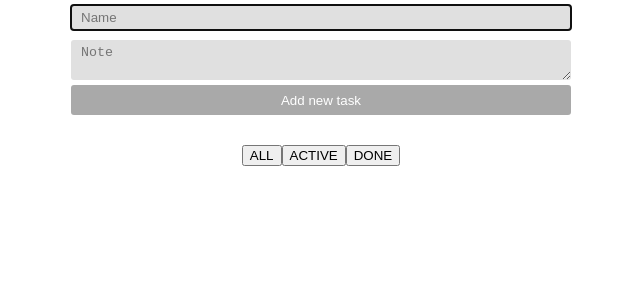
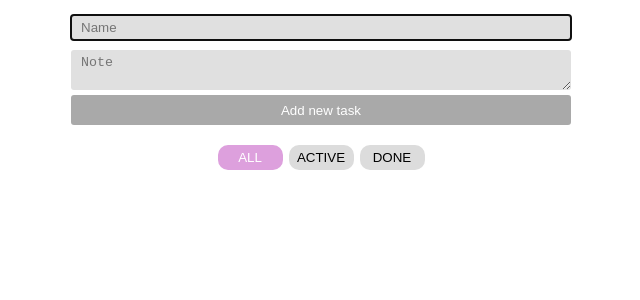
Before and after one commit to programming-ham/todo-react, a React (Create React App) app: page / in a window 1280 px wide. Shown: the top 300 px of the page, without its empty margins (319-959 px from the left). Built offline with nearby package versions, Linux system fonts and the light colour scheme.

Commit message:
エラー削減、フィルターのスタイル実装、FilterロジックをAppからListへ移行

```diff
--- a/src/App.jsx
+++ b/src/App.jsx
@@ -1,23 +1,22 @@
+import "./style/main.css";
 import {useState} from "react";
-import "./style/main.css";
 import {nanoid} from "nanoid";
 import Form from "./Form";
 import List from "./List";
 
 const App = () => {
-  const [filter, setFilter] = useState("ALL");
-  const handleFilterChange = value => setFilter(value);
   const [items, setItems] = useState([]);
   const addItem = (text1, text2) => {
-    setItems([...items, {content1: text1, content2: text2, done: false, id: nanoid()}])
+    setItems([...items, {key: nanoid(), content1: text1, content2: text2, done: false}])
   };
-  const deleteItem = (id) => {
-    setItems(items.filter((item) => item.id !== id));
+  const deleteItem = (key) => {
+    setItems(items.filter((item) => item.key !== key));
   };
-  const handleCheck = checked => {
+
+  const handleCheck = c => {
     const newItems = items.map(item => {
-      if(item.id === checked.id) {
-        item.done = !item.done;
+      if(item.key === c.key) {
+        item.done = !item.done
       }
       return item;
     });
@@ -26,14 +25,13 @@ const App = () => {
 
   return (
     <>
-      <Form addItem = {addItem}/>
+      <Form
+        addItem = {addItem}
+        />
       <List
-        key = {items.id}
-        handleFilterChange = {handleFilterChange}
-        filter = {filter}
         items = {items}
+        handleCheck ={handleCheck}
         deleteItem = {deleteItem}
-        handleCheck = {handleCheck}
       />
     </>
   );
--- a/src/Filter.jsx
+++ b/src/Filter.jsx
@@ -1,27 +1,27 @@
-import classNames from "classnames";
+import classnames from "classnames";
 
 const Filter = ({handleFilterChange, value}) => {
-  const handleClick = (id, e) => {
-    // e.preventDefault();
-    handleFilterChange(id);
+  const handleClick = (key) => {
+    handleFilterChange(key);
   };
+// ここのpreventDefaultはaタグのページ遷移を妨害しているのでは？→ボタンなら必要なし
 
   return (
     <div className = "filters">
       <button
         type = "button"
         onClick = {() => handleClick("ALL")}
-        className = {classNames({"is-active": value === "ALL"})}
+        className = {classnames({"filter": true, "all": true, "isActive": value === "ALL"})}
       >ALL</button>
       <button
         type = "button"
         onClick = {() => handleClick("ACTIVE")}
-        className = {classNames({"is-active": value === "ACTIVE"})}
+        className = {classnames({"filter": true, "active": true, "isActive": value === "ACTIVE"})}
       >ACTIVE</button>
       <button
         type = "button"
         onClick = {() => handleClick("DONE")}
-        className = {classNames({"is-active": value === "DONE"})}
+        className = {classnames({"filter": true, "done": true, "isActive": value === "DONE"})}
       >DONE</button>
     </div>
   )
--- a/src/Form.jsx
+++ b/src/Form.jsx
@@ -3,6 +3,7 @@ import {useState} from "react";
 const Form = ({addItem}) => {
   const [text1, setText1] = useState("");
   const [text2, setText2] = useState("");
+
   const handleSubmit = (e) => {
     e.preventDefault();
     addItem(text1, text2);
@@ -17,25 +18,25 @@ const Form = ({addItem}) => {
         placeholder = "Name"
         value = {text1}
         autoFocus = {true}
+        onChange = {(e) => setText1(e.target.value)}
         onKeyPress = {(e) => {
           if(e.key === "Enter") {
             e.preventDefault()
             document.getElementById("note").focus()
           }
         }}
-        onChange = {(e) => setText1(e.target.value)}
       />
       <textarea
         id = "note"
         placeholder = "Note"
         value = {text2}
+        onChange = {(e) => setText2(e.target.value)}
         onKeyPress = {(e) => {
           if(e.key === "Enter") {
             e.preventDefault()
             document.getElementById("addBtn").focus()
           }
         }}
-        onChange = {(e) => setText2(e.target.value)}
       />
       <button
         className = "addBtn"
--- a/src/Item.jsx
+++ b/src/Item.jsx
@@ -1,34 +1,32 @@
 import classnames from "classnames";
 import {FaCheckCircle, FaTrashAlt, FaPen} from "react-icons/fa";
 
-const Item = ({item, deleteItem, handleCheck}) => {
+const Item = ({item, handleCheck, deleteItem}) => {
   const handleChange = () => {
     handleCheck(item);
   };
 
   return (
-    <ul className = "itemContents">
+    <div className = "itemContents">
       <div className = "itemInner">
-        <li>
           <span className = {classnames({task: true, through: item.done})}>{item.content1}</span>
-        </li>
           <div className = "btns">
-          <button className = {classnames("btn", "edit")}><FaPen /></button>
             <button
-            className = {classnames("btn", "done")}
-            onClick = {() => !item.done}
+              className = {classnames("btn", "editBtn")}
+            ><FaPen /></button>
+            <button
+              className = {classnames("btn", "doneBtn")}
+              onClick = {() => item.done}
               onChange = {handleChange}
             ><FaCheckCircle /></button>
             <button
-           className = {classnames("btn", "delete")}
-           onClick = {() => deleteItem(item.id)}
+              className = {classnames("btn", "deleteBtn")}
+              onClick = {() => deleteItem(item.key)}
             ><FaTrashAlt /></button>
         </div>
       </div>
       <p className = "note">{item.content2}</p>
-    </ul>
+    </div>
   );
 };
 export default Item;
-
-// className = {classnames({btn: true, done: true, through: item.done})}
--- a/src/List.jsx
+++ b/src/List.jsx
@@ -1,12 +1,16 @@
+import {useState} from "react";
 import Filter from "./Filter";
 import Item from "./Item";
 
-const List = ({handleFilterChange, filter, items, deleteItem, handleCheck}) => {
+const List = ({items, handleCheck, deleteItem}) => {
+  const [filter, setFilter] = useState("ALL");
+  // eslint-disable-next-line
   const displayItems = items.filter(item => {
     if(filter === "ALL") return true;
     if(filter === "ACTIVE") return !item.done;
     if(filter === "DONE") return item.done;
   });
+  const handleFilterChange = value => setFilter(value);
 
   return (
     <>
@@ -16,12 +20,11 @@ const List = ({handleFilterChange, filter, items, deleteItem, handleCheck}) => {
       />
     <ul className = "list">
       {displayItems.map(item => {
-          return (
+        return(
           <Item
-              key = {item.id}
             item = {item}
+            handleCheck = {handleCheck}
             deleteItem = {deleteItem}
-              handleCheck = {handleCheck}
           />
         );
       })}
--- a/src/style/_Filter.scss
+++ b/src/style/_Filter.scss
@@ -2,4 +2,20 @@
   display: flex;
   justify-content: center;
   align-items: center;
+  margin-bottom: 20px;
 }
+
+.filter {
+  width: 6.5rem;
+  height: 25px;
+  margin: 0 0.3rem;
+  outline: none;
+  border: none;
+  border-radius: 10px;
+  background-color: #dcdcdc;
+}
+
+.isActive {
+  color: white;
+  background-color: #dda0dd;
+}
--- a/src/style/_List.scss
+++ b/src/style/_List.scss
@@ -1,5 +1,5 @@
 .list {
-  width: 600px;
+  width: 60rem;
   margin: 0 auto;
   display: flex;
   flex-direction: column;
--- a/src/style/main.css
+++ b/src/style/main.css
@@ -119,9 +119,10 @@ body {
 }
 
 form {
-  width: 500px;
+  width: 50rem;
   margin: 0 auto;
-  margin-bottom: 30px;
+  margin-top: 10px;
+  margin-bottom: 20px;
   display: flex;
   flex-direction: column;
   justify-content: space-between;
@@ -131,7 +132,7 @@ input, textarea {
   display: inline-block;
   border: none;
   margin: 5px 0;
-  padding: 5px 10px;
+  padding: 5px 1rem;
   border-radius: 3px;
   background: #e0e0e0;
   color: #2d2d2d;
@@ -153,10 +154,26 @@ input, textarea {
   display: flex;
   justify-content: center;
   align-items: center;
+  margin-bottom: 20px;
+}
+
+.filter {
+  width: 6.5rem;
+  height: 25px;
+  margin: 0 0.3rem;
+  outline: none;
+  border: none;
+  border-radius: 10px;
+  background-color: #dcdcdc;
+}
+
+.isActive {
+  color: white;
+  background-color: #dda0dd;
 }
 
 .list {
-  width: 600px;
+  width: 60rem;
   margin: 0 auto;
   display: flex;
   flex-direction: column;
@@ -167,15 +184,11 @@ input, textarea {
 .itemContents {
   display: flex;
   flex-direction: column;
-  width: 600px;
+  width: 60rem;
   margin-bottom: 10px;
-  padding: 0 10px;
+  padding: 0 1rem;
   border: 2px solid #7761ED;
   border-radius: 10px;
-}
-
-.itemContents:nth-child(2n) {
-  background-color: #f5f5f5;
 }
 
 .itemInner {
@@ -183,11 +196,11 @@ input, textarea {
   justify-content: space-between;
   align-items: center;
   border-bottom: 1px solid;
-  padding: 5px 5px 5px 0;
+  padding: 5px 0.5rem 5px 0;
 }
 
 .task {
-  padding-left: 8px;
+  padding-left: 0.8rem;
   font-weight: bold;
 }
 
@@ -196,7 +209,7 @@ input, textarea {
 }
 
 .note {
-  padding: 5px 0 5px 8px;
+  padding: 5px 0 5px 0.8rem;
 }
 
 .btns {
@@ -206,20 +219,20 @@ input, textarea {
 
 .btn {
   display: inline-block;
-  width: 35px;
+  width: 3.5rem;
   height: 25px;
-  margin-right: 3px;
+  margin-right: 0.3rem;
 }
 
-.edit {
+.editBtn {
   color: blue;
 }
 
-.done {
+.doneBtn {
   color: green;
 }
 
-.delete {
+.deleteBtn {
   color: red;
   margin: 0;
 }
```
Also changed, not shown: src/style/_Form.scss (+5 -6 lines), src/style/_Item.scss (+10 -13 lines), 1 other file (tests, documents, lock files or other folders). Lines whose indentation alone changed are shown as unchanged.
